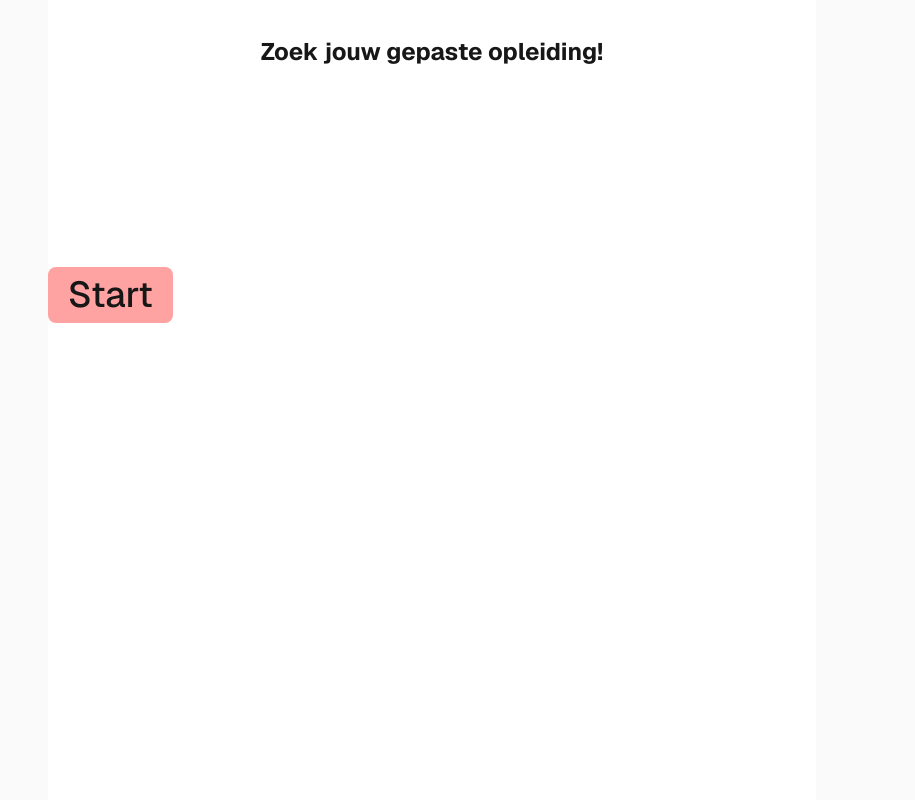
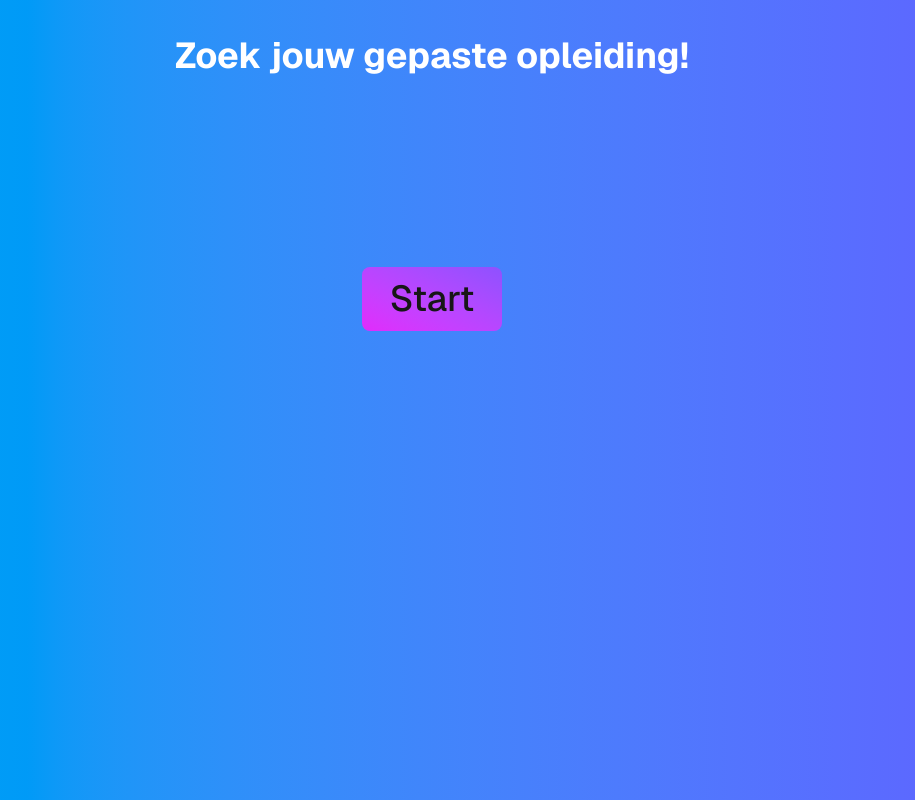
Before and after one commit to tjsilva257/voorbereiding-HBO, a Next.js app in the folder my-app/: page / in a window 1280 px wide. Shown: the whole page, without its empty margins (208-1123 px from the left). Built offline with nearby package versions, Linux system fonts and the light colour scheme.

Commit message:
updated the page and button with some gradient color

```diff
--- a/my-app/app/page.tsx
+++ b/my-app/app/page.tsx
@@ -4,14 +4,14 @@ import Button from "@/components/Button";
 
 export default function Home() {
   return (
-    <div className="flex min-h-screen items-center justify-center bg-zinc-50 font-sans dark:bg-black">
-      <main className="grid grid-cols-1 grid-rows-3 min-h-screen w-full max-w-3xl bg-white dark:bg-black sm:items-start">
-        <div className="bg-mauve-400 p-4 m-5 rounded-lg text-center">
-          <h1 className="text-2xl font-bold">
+    <div className="flex min-h-screen items-center justify-center bg-linear-90 from-sky-500 to-indigo-500 font-sans dark:bg-black">
+      <main className="grid grid-cols-1 grid-rows-3 min-h-screen w-full max-w-3xl sm:items-start">
+        <div className="text-white p-4 m-5 rounded-lg text-center">
+          <h1 className="text-4xl font-bold">
             Zoek jouw gepaste opleiding!
           </h1>
         </div>
-        <div>
+        <div className="flex justify-center items-start">
           <Button></Button>
         </div>
       </main>
--- a/my-app/components/Button.tsx
+++ b/my-app/components/Button.tsx
@@ -1,9 +1,13 @@
 "use client"
+
+import Link from 'next/link'
 
 export default function Button() {
     return(
         <div>
-            <button className="bg-red-300 px-5 py-2 rounded-lg hover:size-30 transition duration-75 ease-in-out text-4xl font-medium">Start</button>
+            <button className="bg-linear-to-bl from-violet-500 to-fuchsia-500 text-4xl font-medium px-7 py-3 rounded-lg ease-in-out hover:scale-110 focus:outline-2 focus:outline-offset-2 focus:outline-voilet-400 active:bg-gray-400 transition duration-500">
+                <Link href="">Start</Link>
+            </button>
         </div>
     )
 }
```
